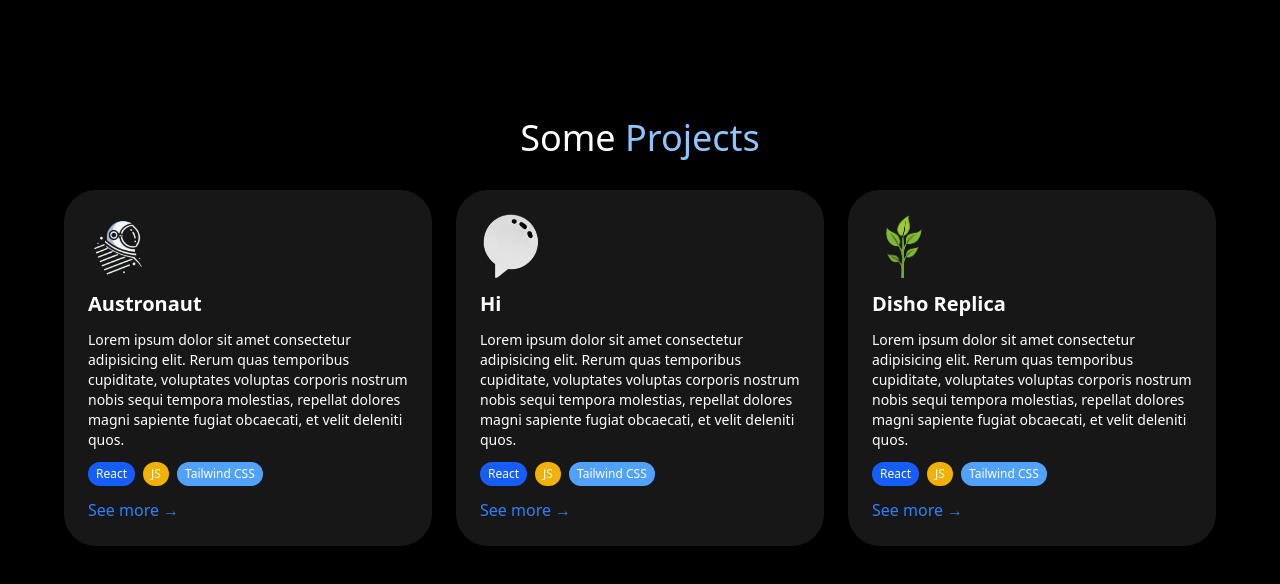
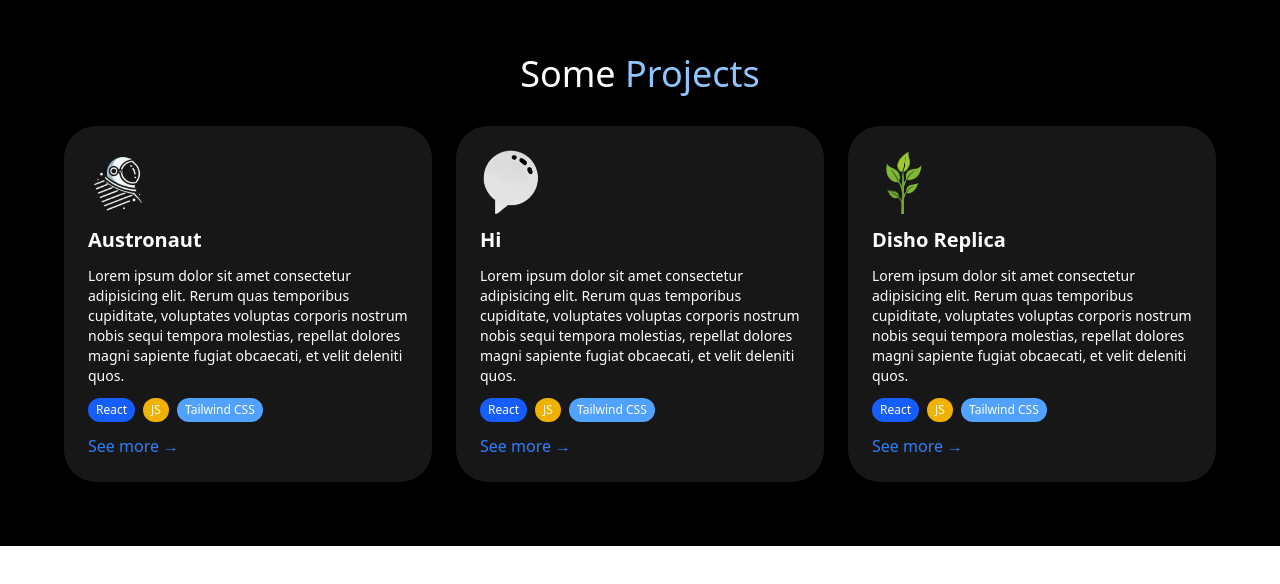
Before and after one commit to Juanfelipegrc/portafolio, a React (Vite) app: page / in a window 1280 px wide. Shown: the part 778-1362 px from the top of the page. After the commit the page ends 1324 px from the top, so only its background shows below. Built offline with nearby package versions, Linux system fonts and the light colour scheme; a web font is replaced by a local one.

Commit message:
Fourteenth Commit

```diff
--- a/src/pages/HomePage.jsx
+++ b/src/pages/HomePage.jsx
@@ -88,7 +88,7 @@ export const HomePage = () => {
             </div>
 
 
-            <div id='projects' className='mt-16 w-full md:p-4 lg:p-8 flex flex-col justify-center items-center'>
+            <div id='projects' className=' w-full md:p-4 lg:p-8 flex flex-col justify-center items-center'>
 
                 <div className='w-[60%]'>
                     <h2 className='text-center text-white text-4xl font-medium'>Some <span className='text-blue-300'>Projects</span></h2>
```
